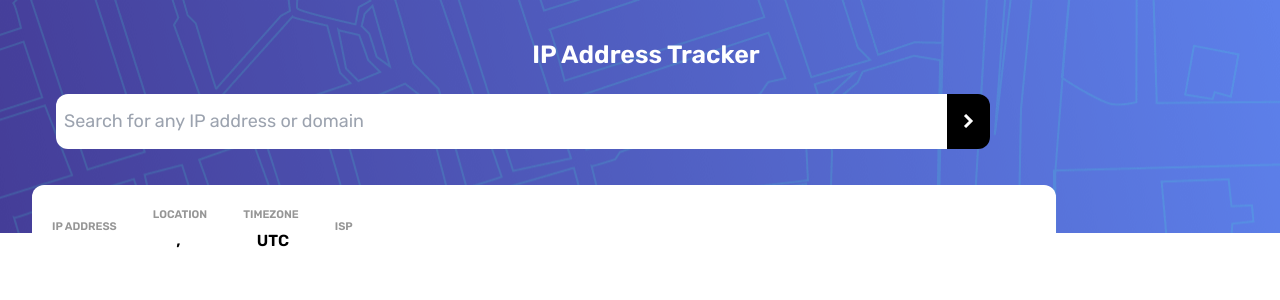
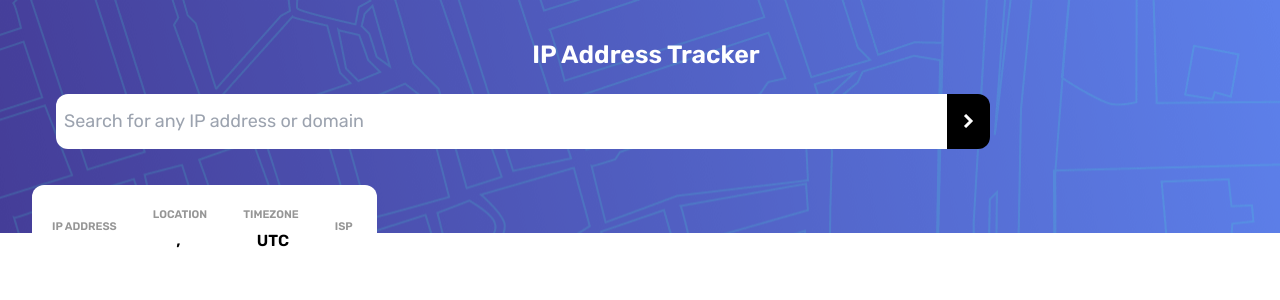
Before and after one commit to vinimercesbr/ip-address-tracker, a Vue app: page / in a window 1280 px wide. Shown: the top 300 px of the page. Built offline with nearby package versions, Linux system fonts and the light colour scheme; no server answers.

Commit message:
Responsiveness of the IpLocator component in the card div

```diff
--- a/src/components/IpLocator.vue
+++ b/src/components/IpLocator.vue
@@ -1,5 +1,5 @@
 <template>
-  <div id="card" class="m-11 desktop:-mr-4 ml-8 -mt-12 mobile:inline-flex absolute p-1 bg-white  rounded-xl items-center justify-items-center font-semibold text-center mobile:max-h-[60vh]  min-w-[80%] touch-none">
+  <div id="card" class="m-11 desktop:-mr-4 ml-8 -mt-12 mobile:mb-5 mobile:inline-flex absolute p-1 mobile:-p-3 bg-white  rounded-xl items-center justify-items-center font-semibold text-center mobile:max-h-[60vh]  min-w-[80%] mobile:min-w-max touch-none">
     <div class="manager">
       <a>IP ADDRESS</a>
       <strong>
```
